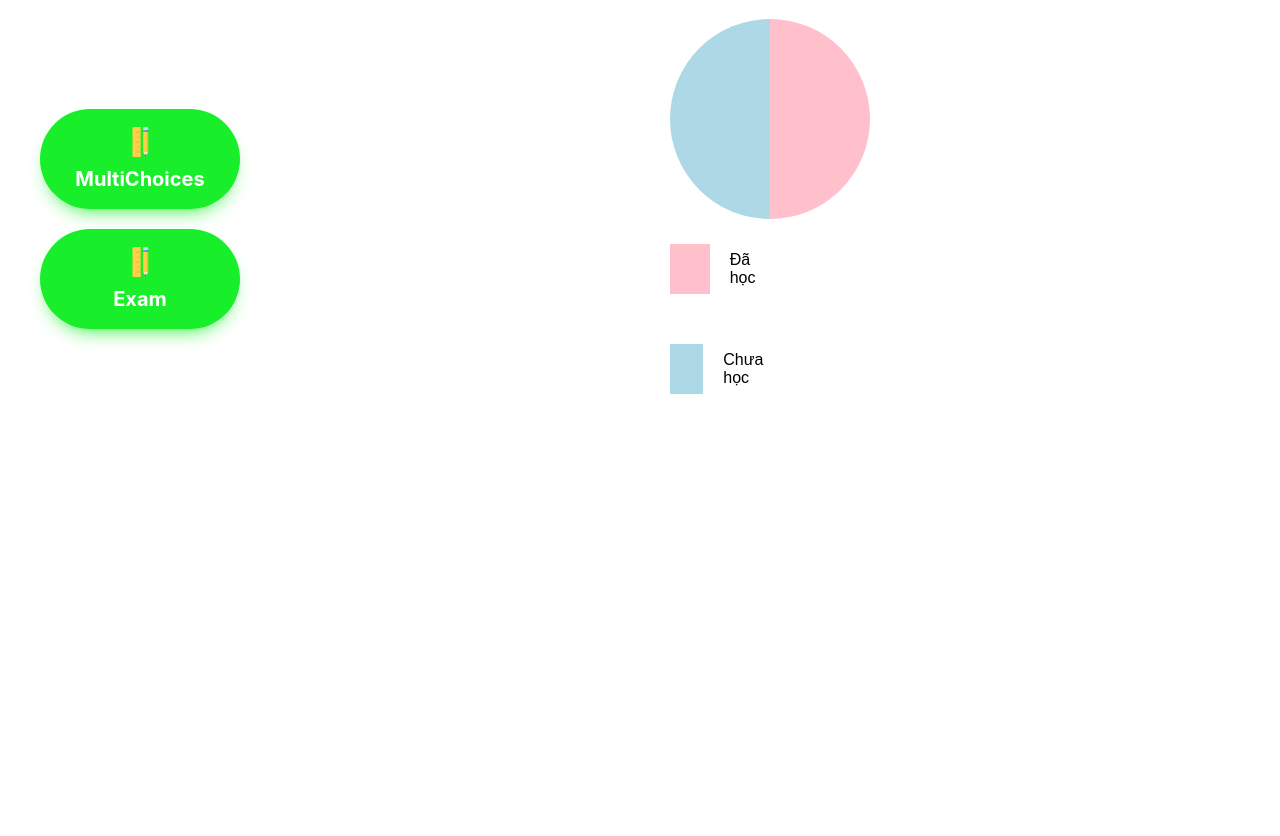
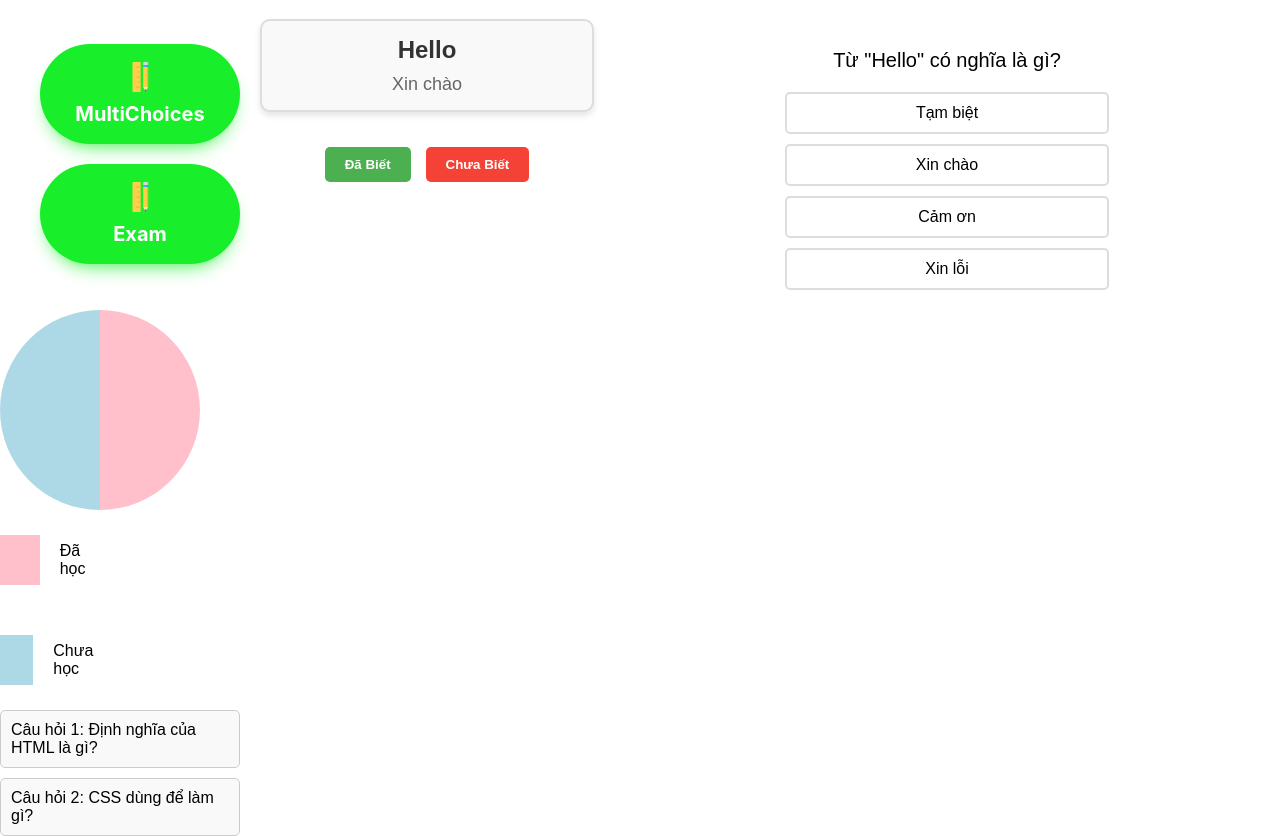
Before and after one commit to DG1923/Translate-Extension, a browser extension: page ui.html in a window 1280 px wide. Shown: the part 61-897 px from the top of the page. Before the commit the page ends 821 px from the top, so only its background shows below. Drawn offline with Linux system fonts and the light colour scheme.

```diff
--- a/ui.html
+++ b/ui.html
@@ -6,7 +6,6 @@
     <meta name="viewport" content="width=device-width, initial-scale=1.0">
     <title>Ôn tập</title>
     <link rel="stylesheet" href="variables.css">
-
 </head>
 <style>
     a {
@@ -100,8 +99,33 @@
     .chuahoc{
         background-color: lightblue;
     }
+    .flashcards {
+    display: flex;
+    flex-direction: column;
+    gap: 10px;
+}
+
+.flashcard {
+    border: 1px solid #ccc;
+    border-radius: 5px;
+    padding: 10px;
+    cursor: pointer;
+    background-color: #f9f9f9;
+}
+
+.flashcard .answer {
+    margin-top: 10px;
+    font-weight: bold;
+    color: #333;
+}
 </style>
-
+<script>
+    // Thêm đoạn mã JavaScript này vào cuối file hoặc trong một file script riêng
+function showAnswer(card) {
+    const answer = card.querySelector('.answer');
+    answer.style.display = answer.style.display === 'none' ? 'block' : 'none';
+}
+</script>
 <body>
     <h1>
         Ôn tập
@@ -121,7 +145,141 @@
                 </div>
             </li>
         </ul>
-        <div class="content">
+        <!DOCTYPE html>
+<html lang="en">
+<head>
+    <meta charset="UTF-8">
+    <title>Học Từ Vựng</title>
+    <style>
+        /* Giữ nguyên các style cũ */
+
+        /* Thêm style mới cho từ vựng */
+        .vocabulary-container {
+            display: flex;
+            flex-direction: column;
+            align-items: center;
+            gap: 20px;
+        }
+
+        .vocabulary-card {
+            width: 300px;
+            border: 2px solid #ddd;
+            border-radius: 10px;
+            padding: 15px;
+            text-align: center;
+            background-color: #f9f9f9;
+            box-shadow: 0 4px 6px rgba(0,0,0,0.1);
+        }
+
+        .vocabulary-word {
+            font-size: 24px;
+            font-weight: bold;
+            color: #333;
+        }
+
+        .vocabulary-meaning {
+            font-size: 18px;
+            color: #666;
+            margin-top: 10px;
+        }
+
+        .vocabulary-buttons {
+            display: flex;
+            justify-content: center;
+            gap: 15px;
+            margin-top: 15px;
+        }
+
+        .btn {
+            padding: 10px 20px;
+            border: none;
+            border-radius: 5px;
+            cursor: pointer;
+            font-weight: bold;
+        }
+
+        .btn-know {
+            background-color: #4CAF50;
+            color: white;
+        }
+
+        .btn-unknown {
+            background-color: #f44336;
+            color: white;
+        }
+
+        .quiz-section {
+            margin-top: 30px;
+            text-align: center;
+        }
+
+        .quiz-question {
+            font-size: 20px;
+            margin-bottom: 20px;
+        }
+
+        .quiz-options {
+            display: flex;
+            flex-direction: column;
+            gap: 10px;
+            align-items: center;
+        }
+
+        .quiz-option {
+            width: 300px;
+            padding: 10px;
+            border: 2px solid #ddd;
+            border-radius: 5px;
+            cursor: pointer;
+            transition: background-color 0.3s;
+        }
+
+        .quiz-option:hover {
+            background-color: #f0f0f0;
+        }
+    </style>
+</head>
+<body>
+    <div class="container">
+        <!-- Phần Học Từ Vựng -->
+        <div class="vocabulary-container">
+            <div class="vocabulary-card">
+                <div class="vocabulary-word">Hello</div>
+                <div class="vocabulary-meaning">Xin chào</div>
+            </div>
+
+            <div class="vocabulary-buttons">
+                <button class="btn btn-know">Đã Biết</button>
+                <button class="btn btn-unknown">Chưa Biết</button>
+            </div>
+        </div>
+
+        <!-- Phần Trắc Nghiệm -->
+        <div class="quiz-section">
+            <div class="quiz-question">
+                Từ "Hello" có nghĩa là gì?
+            </div>
+            <div class="quiz-options">
+                <div class="quiz-option">Tạm biệt</div>
+                <div class="quiz-option">Xin chào</div>
+                <div class="quiz-option">Cảm ơn</div>
+                <div class="quiz-option">Xin lỗi</div>
+            </div>
+        </div>
+    </div>
+
+    <script>
+        // Thêm JavaScript để quản lý việc học từ vựng
+        function handleVocabularyLearning() {
+            // Logic chuyển từ, theo dõi từ đã học
+        }
+
+        function checkQuizAnswer() {
+            // Logic kiểm tra câu trả lời
+        }
+    </script>
+</body>
+</html><div class="content">
             <div class="piechart"></div>
             <div class="flex-row" style="height: 100px;width: 100px;">
                 <div class="rectangular dahoc"></div>
@@ -131,6 +289,16 @@
                 <div class="rectangular chuahoc"></div>
                 <p>Chưa học</p>
             </div>
+            <div class="flashcards">
+                <div class="flashcard" onclick="showAnswer(this)">
+                    <div class="question">Câu hỏi 1: Định nghĩa của HTML là gì?</div>
+                    <div class="answer" style="display: none;">HTML là ngôn ngữ đánh dấu siêu văn bản.</div>
+                </div>
+                <div class="flashcard" onclick="showAnswer(this)">
+                    <div class="question">Câu hỏi 2: CSS dùng để làm gì?</div>
+                    <div class="answer" style="display: none;">CSS đ�ợc sử dụng để định dạng và bố trí các trang web.</div>
+                </div>
+            </div>
         </div>
     </div>
 </body>
```
Also changed, not shown: background.js (+59 -0 lines), package.json (added, +19 -0 lines), popup.html (+2 -0 lines), popup.js (+11 -1 lines), webpack.config.js (added, +10 -0 lines), dist/bundle.js (added), dist/bundle.js.LICENSE.txt (added), manifest.json, 1 other file.
